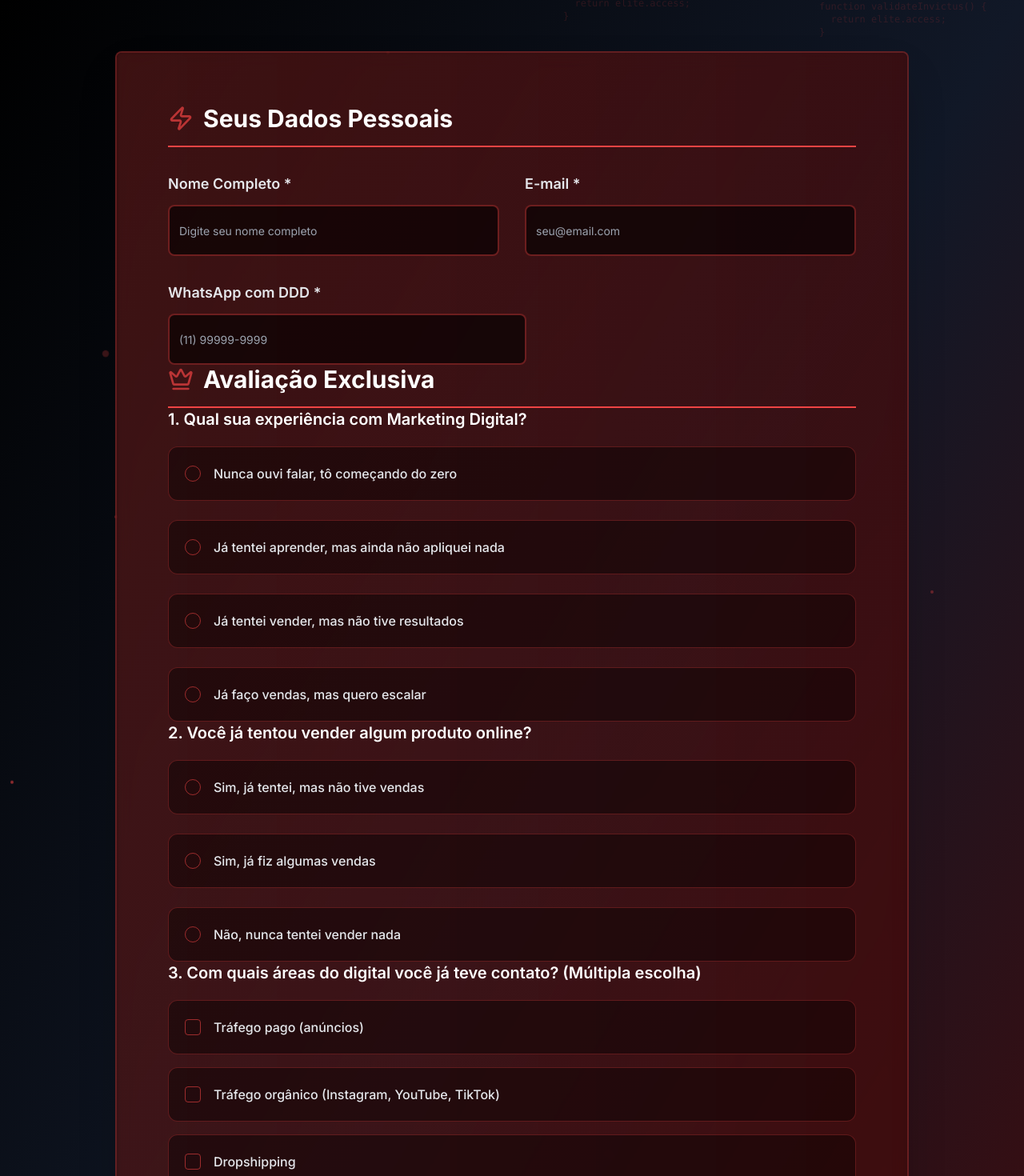
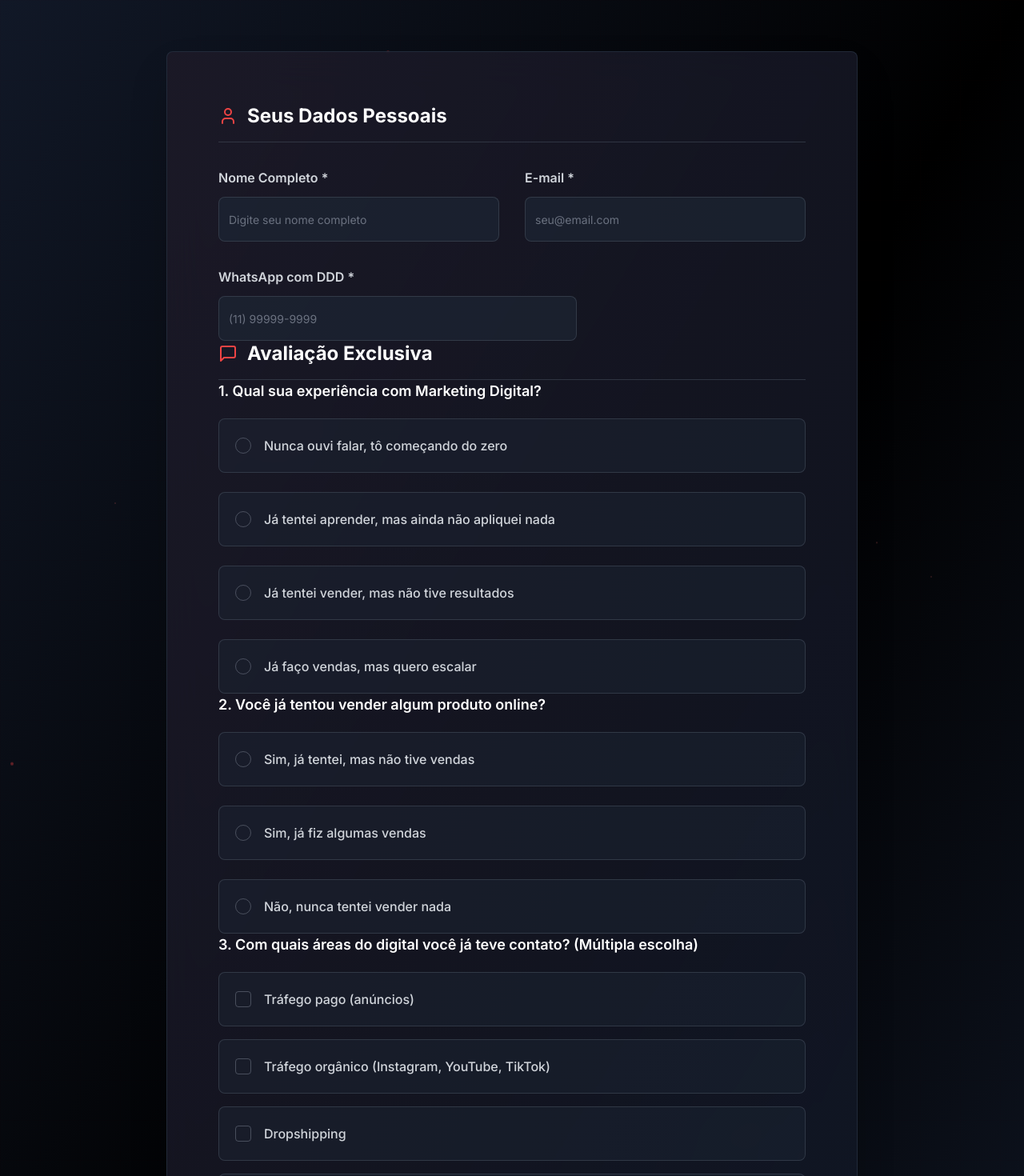
Before and after one commit to mrrichbig/invictusquiznomarc, a Next.js app: page /quiz in a window 1280 px wide. Shown: the top 1470 px of the page at 80% size. Built offline with nearby package versions, Linux system fonts and the light colour scheme; a web font is replaced by a local one.

Commit message:
style: apply dark cyber modern design to quiz pages
#VERCEL_SKIP

Co-authored-by: null <215755974+mrrichbig@users.noreply.github.com>

```diff
--- a/app/quiz/page.tsx
+++ b/app/quiz/page.tsx
@@ -10,7 +10,7 @@ import { Checkbox } from "@/components/ui/checkbox"
 import { Textarea } from "@/components/ui/textarea"
 import { Card, CardContent } from "@/components/ui/card"
 import { useRouter } from "next/navigation"
-import { Crown, Zap } from "lucide-react"
+import { Crown, User, MessageSquare } from "lucide-react"
 
 export default function InvictusQuiz() {
   const router = useRouter()
@@ -99,15 +99,16 @@ export default function InvictusQuiz() {
   }
 
   return (
-    <div
-      className={`min-h-screen ${isMobile ? "mobile-bg-simple" : "bg-gradient-to-br from-black via-gray-900 to-red-950"} relative overflow-hidden pt-8`}
-    >
-      {/* Optimized Background Effects */}
+    <div className={`min-h-screen bg-gradient-to-br from-gray-900 via-black to-gray-900 relative overflow-hidden pt-8`}>
+      {/* Clean Cyber Background Effects */}
       <div className="absolute inset-0">
+        {/* Minimal floating particles */}
         {[...Array(isMobile ? 5 : 15)].map((_, i) => (
           <div
             key={i}
-            className={`absolute w-1 h-1 bg-red-500/60 rounded-full animate-float-mobile ${isMobile && i > 3 ? "mobile-particles" : ""}`}
+            className={`absolute rounded-full ${
+              i % 2 === 0 ? "w-1 h-1 bg-red-500/40" : "w-0.5 h-0.5 bg-red-400/30"
+            } animate-float-mobile`}
             style={{
               left: `${Math.random() * 100}%`,
               top: `${Math.random() * 100}%`,
@@ -117,63 +118,48 @@ export default function InvictusQuiz() {
           />
         ))}
 
-        {/* Subtle Hacker Effects */}
+        {/* Clean geometric grid */}
         {!isMobile && (
-          <>
-            {/* Code Lines */}
-            <div className="absolute inset-0 pointer-events-none overflow-hidden">
-              {[...Array(4)].map((_, i) => (
-                <div
-                  key={`code-${i}`}
-                  className="absolute text-red-500/15 text-xs font-mono animate-code-scroll"
-                  style={{
-                    left: `${5 + i * 25}%`,
-                    animationDelay: `${i * 2}s`,
-                  }}
-                >
-                  <div>function validateInvictus() {"{"}</div>
-                  <div>&nbsp;&nbsp;return elite.access;</div>
-                  <div>{"}"}</div>
-                </div>
-              ))}
-            </div>
+          <div className="absolute inset-0 pointer-events-none opacity-10">
+            <div
+              className="absolute inset-0"
+              style={{
+                backgroundImage: `
+                linear-gradient(rgba(239, 68, 68, 0.1) 1px, transparent 1px),
+                linear-gradient(90deg, rgba(239, 68, 68, 0.1) 1px, transparent 1px)
+              `,
+                backgroundSize: "50px 50px",
+              }}
+            ></div>
+          </div>
+        )}
 
-            {/* Network Nodes */}
-            <div className="absolute inset-0 pointer-events-none">
-              {[...Array(6)].map((_, i) => (
-                <div
-                  key={`node-${i}`}
-                  className="absolute w-2 h-2 bg-red-500/30 rounded-full animate-network-pulse"
-                  style={{
-                    left: `${10 + i * 15}%`,
-                    top: `${20 + (i % 3) * 25}%`,
-                    animationDelay: `${i * 0.7}s`,
-                  }}
-                />
-              ))}
-            </div>
-          </>
+        {/* Subtle cyber elements */}
+        {!isMobile && (
+          <div className="absolute inset-0 pointer-events-none">
+            <div className="absolute top-1/4 left-1/4 text-red-500/20 text-xs font-mono">[QUIZ_ACTIVE]</div>
+            <div className="absolute bottom-1/3 right-1/4 text-red-400/20 text-xs font-mono">[SCANNING]</div>
+          </div>
         )}
       </div>
 
-      {/* Elegant Main Content */}
-      <div className={`container mx-auto px-4 ${isMobile ? "py-4" : "py-8"} ${isMobile ? "max-w-full" : "max-w-5xl"}`}>
+      {/* Main Content */}
+      <div className={`container mx-auto px-4 ${isMobile ? "py-4" : "py-8"} ${isMobile ? "max-w-full" : "max-w-4xl"}`}>
         <Card
-          className={`border-2 border-red-500/40 shadow-2xl bg-black/60 backdrop-blur-md transition-all duration-1000 overflow-hidden relative ${
+          className={`border border-gray-700/50 shadow-2xl bg-gray-900/80 backdrop-blur-xl transition-all duration-1000 overflow-hidden relative ${
             isVisible ? "opacity-100 translate-y-0" : "opacity-0 translate-y-10"
           }`}
         >
-          <div className="absolute inset-0 bg-gradient-to-br from-red-500/10 to-transparent opacity-50"></div>
-          <div className="absolute -inset-1 bg-gradient-to-r from-red-500/30 to-red-600/30 rounded-lg blur-sm animate-pulse-mobile"></div>
+          <div className="absolute inset-0 bg-gradient-to-br from-red-500/5 to-transparent"></div>
 
           <CardContent className={`${isMobile ? "p-6" : "p-12 md:p-16"} relative z-10`}>
             <form onSubmit={handleSubmit} className={`space-y-${isMobile ? "8" : "12"}`}>
-              {/* Elegant Personal Data Section */}
+              {/* Personal Data Section */}
               <div className={`space-y-${isMobile ? "6" : "8"}`}>
                 <h2
-                  className={`${isMobile ? "text-xl" : "text-3xl"} font-modern font-bold text-white border-b-2 border-red-500 pb-4 flex items-center gap-3 animate-slide-up-mobile`}
+                  className={`${isMobile ? "text-xl" : "text-2xl"} font-modern font-bold text-white border-b border-gray-600/50 pb-4 flex items-center gap-3 animate-slide-up-mobile`}
                 >
-                  <Zap className={`${isMobile ? "h-5 w-5" : "h-8 w-8"} text-red-500 animate-pulse-mobile`} />
+                  <User className={`${isMobile ? "h-5 w-5" : "h-6 w-6"} text-red-500`} />
                   Seus Dados Pessoais
                 </h2>
 
@@ -181,7 +167,7 @@ export default function InvictusQuiz() {
                   <div className="space-y-3 animate-fade-in-mobile delay-mobile-100">
                     <Label
                       htmlFor="nome"
-                      className={`${isMobile ? "text-base" : "text-lg"} font-modern font-semibold text-gray-200`}
+                      className={`${isMobile ? "text-sm" : "text-base"} font-modern font-semibold text-gray-300`}
                     >
                       Nome Completo *
                     </Label>
@@ -191,7 +177,7 @@ export default function InvictusQuiz() {
                       required
                       value={formData.nome}
                       onChange={(e) => setFormData((prev) => ({ ...prev, nome: e.target.value }))}
-                      className={`${isMobile ? "h-14 text-base" : "h-16 text-lg"} border-2 border-red-500/40 focus:border-red-500 bg-black/60 text-white placeholder:text-gray-400 transition-all duration-300 focus-mobile mobile-button touch-action-manipulation font-modern rounded-lg`}
+                      className={`${isMobile ? "h-12 text-base" : "h-14 text-lg"} border border-gray-600/50 focus:border-red-500 bg-gray-800/60 text-white placeholder:text-gray-500 transition-all duration-300 focus-mobile mobile-button touch-action-manipulation font-modern rounded-lg backdrop-blur-sm`}
                       placeholder="Digite seu nome completo"
                     />
                   </div>
@@ -199,18 +185,17 @@ export default function InvictusQuiz() {
                   <div className="space-y-3 animate-fade-in-mobile delay-mobile-200">
                     <Label
                       htmlFor="email"
-                      className={`${isMobile ? "text-base" : "text-lg"} font-modern font-semibold text-gray-200`}
+                      className={`${isMobile ? "text-sm" : "text-base"} font-modern font-semibold text-gray-300`}
                     >
                       E-mail *
                     </Label>
                     <Input
                       id="email"
-                      id="input-email"
                       type="email"
                       required
                       value={formData.email}
                       onChange={(e) => setFormData((prev) => ({ ...prev, email: e.target.value }))}
-                      className={`${isMobile ? "h-14 text-base" : "h-16 text-lg"} border-2 border-red-500/40 focus:border-red-500 bg-black/60 text-white placeholder:text-gray-400 transition-all duration-300 focus-mobile mobile-button touch-action-manipulation font-modern rounded-lg`}
+                      className={`${isMobile ? "h-12 text-base" : "h-14 text-lg"} border border-gray-600/50 focus:border-red-500 bg-gray-800/60 text-white placeholder:text-gray-500 transition-all duration-300 focus-mobile mobile-button touch-action-manipulation font-modern rounded-lg backdrop-blur-sm`}
                       placeholder="seu@email.com"
                     />
                   </div>
@@ -219,35 +204,34 @@ export default function InvictusQuiz() {
                 <div className="space-y-3 animate-fade-in-mobile delay-mobile-300">
                   <Label
                     htmlFor="whatsapp"
-                    className={`${isMobile ? "text-base" : "text-lg"} font-modern font-semibold text-gray-200`}
+                    className={`${isMobile ? "text-sm" : "text-base"} font-modern font-semibold text-gray-300`}
                   >
                     WhatsApp com DDD *
                   </Label>
                   <Input
                     id="whatsapp"
-                    id="input-whatsapp"
                     type="tel"
                     required
                     value={formData.whatsapp}
                     onChange={(e) => setFormData((prev) => ({ ...prev, whatsapp: e.target.value }))}
-                    className={`${isMobile ? "h-14 text-base w-full" : "h-16 text-lg max-w-md"} border-2 border-red-500/40 focus:border-red-500 bg-black/60 text-white placeholder:text-gray-400 transition-all duration-300 focus-mobile mobile-button touch-action-manipulation font-modern rounded-lg`}
+                    className={`${isMobile ? "h-12 text-base w-full" : "h-14 text-lg max-w-md"} border border-gray-600/50 focus:border-red-500 bg-gray-800/60 text-white placeholder:text-gray-500 transition-all duration-300 focus-mobile mobile-button touch-action-manipulation font-modern rounded-lg backdrop-blur-sm`}
                     placeholder="(11) 99999-9999"
                   />
                 </div>
               </div>
 
-              {/* Elegant Questions Section */}
+              {/* Questions Section */}
               <div className={`space-y-${isMobile ? "8" : "10"}`}>
                 <h2
-                  className={`${isMobile ? "text-xl" : "text-3xl"} font-modern font-bold text-white border-b-2 border-red-500 pb-4 flex items-center gap-3 animate-slide-up-mobile delay-mobile-400`}
+                  className={`${isMobile ? "text-xl" : "text-2xl"} font-modern font-bold text-white border-b border-gray-600/50 pb-4 flex items-center gap-3 animate-slide-up-mobile delay-mobile-400`}
                 >
-                  <Crown className={`${isMobile ? "h-5 w-5" : "h-8 w-8"} text-red-500 animate-pulse-mobile`} />
+                  <MessageSquare className={`${isMobile ? "h-5 w-5" : "h-6 w-6"} text-red-500`} />
                   Avaliação Exclusiva
                 </h2>
 
-                {/* Elegant Question 1 */}
+                {/* Question 1 */}
                 <div className="space-y-5 animate-fade-in-mobile delay-mobile-500">
-                  <Label className={`${isMobile ? "text-lg" : "text-xl"} font-modern font-semibold text-white`}>
+                  <Label className={`${isMobile ? "text-base" : "text-lg"} font-modern font-semibold text-white`}>
                     1. Qual sua experiência com Marketing Digital?
                   </Label>
                   <RadioGroup
@@ -263,12 +247,16 @@ export default function InvictusQuiz() {
                     ].map((option, index) => (
                       <div
                         key={option}
-                        className={`flex items-center space-x-4 ${isMobile ? "p-4" : "p-5"} rounded-xl border border-red-500/30 hover:border-red-500/60 bg-black/40 hover:bg-black/60 transition-all duration-300 group touch-action-manipulation mobile-button backdrop-blur-sm`}
+                        className={`flex items-center space-x-4 ${isMobile ? "p-4" : "p-5"} rounded-lg border border-gray-600/50 hover:border-gray-500/70 bg-gray-800/40 hover:bg-gray-700/60 transition-all duration-300 group touch-action-manipulation mobile-button backdrop-blur-sm`}
                       >
-                        <RadioGroupItem value={option} id={option} className="border-red-500/60 text-red-500 w-5 h-5" />
+                        <RadioGroupItem
+                          value={option}
+                          id={option}
+                          className="border-gray-500/60 text-red-500 w-5 h-5"
+                        />
                         <Label
                           htmlFor={option}
-                          className={`${isMobile ? "text-sm" : "text-base"} cursor-pointer flex-1 text-gray-200 group-hover:text-white transition-colors duration-300 font-modern leading-relaxed`}
+                          className={`${isMobile ? "text-sm" : "text-base"} cursor-pointer flex-1 text-gray-300 group-hover:text-white transition-colors duration-300 font-modern leading-relaxed`}
                         >
                           {option}
                         </Label>
@@ -277,9 +265,9 @@ export default function InvictusQuiz() {
                   </RadioGroup>
                 </div>
 
-                {/* Elegant Question 2 */}
+                {/* Question 2 */}
                 <div className="space-y-5 animate-fade-in-mobile delay-mobile-500">
-                  <Label className={`${isMobile ? "text-lg" : "text-xl"} font-modern font-semibold text-white`}>
+                  <Label className={`${isMobile ? "text-base" : "text-lg"} font-modern font-semibold text-white`}>
                     2. Você já tentou vender algum produto online?
                   </Label>
                   <RadioGroup
@@ -294,12 +282,16 @@ export default function InvictusQuiz() {
                     ].map((option, index) => (
                       <div
                         key={option}
-                        className={`flex items-center space-x-4 ${isMobile ? "p-4" : "p-5"} rounded-xl border border-red-500/30 hover:border-red-500/60 bg-black/40 hover:bg-black/60 transition-all duration-300 group touch-action-manipulation mobile-button backdrop-blur-sm`}
+                        className={`flex items-center space-x-4 ${isMobile ? "p-4" : "p-5"} rounded-lg border border-gray-600/50 hover:border-gray-500/70 bg-gray-800/40 hover:bg-gray-700/60 transition-all duration-300 group touch-action-manipulation mobile-button backdrop-blur-sm`}
                       >
-                        <RadioGroupItem value={option} id={option} className="border-red-500/60 text-red-500 w-5 h-5" />
+                        <RadioGroupItem
+                          value={option}
+                          id={option}
+                          className="border-gray-500/60 text-red-500 w-5 h-5"
+                        />
                         <Label
                           htmlFor={option}
-                          className={`${isMobile ? "text-sm" : "text-base"} cursor-pointer flex-1 text-gray-200 group-hover:text-white transition-colors duration-300 font-modern leading-relaxed`}
+                          className={`${isMobile ? "text-sm" : "text-base"} cursor-pointer flex-1 text-gray-300 group-hover:text-white transition-colors duration-300 font-modern leading-relaxed`}
                         >
                           {option}
                         </Label>
@@ -308,9 +300,9 @@ export default function InvictusQuiz() {
                   </RadioGroup>
                 </div>
 
-                {/* Elegant Question 3 */}
+                {/* Question 3 */}
                 <div className="space-y-5 animate-fade-in-mobile delay-mobile-500">
-                  <Label className={`${isMobile ? "text-lg" : "text-xl"} font-modern font-semibold text-white`}>
+                  <Label className={`${isMobile ? "text-base" : "text-lg"} font-modern font-semibold text-white`}>
                     3. Com quais áreas do digital você já teve contato? (Múltipla escolha)
                   </Label>
                   <div className="space-y-4">
@@ -324,17 +316,17 @@ export default function InvictusQuiz() {
                     ].map((area, index) => (
                       <div
                         key={area}
-                        className={`flex items-center space-x-4 ${isMobile ? "p-4" : "p-5"} rounded-xl border border-red-500/30 hover:border-red-500/60 bg-black/40 hover:bg-black/60 transition-all duration-300 group touch-action-manipulation mobile-button backdrop-blur-sm`}
+                        className={`flex items-center space-x-4 ${isMobile ? "p-4" : "p-5"} rounded-lg border border-gray-600/50 hover:border-gray-500/70 bg-gray-800/40 hover:bg-gray-700/60 transition-all duration-300 group touch-action-manipulation mobile-button backdrop-blur-sm`}
                       >
                         <Checkbox
                           id={area}
                           checked={formData.areasContato.includes(area)}
                           onCheckedChange={(checked) => handleAreasChange(area, checked as boolean)}
-                          className="border-red-500/60 data-[state=checked]:bg-red-500 data-[state=checked]:border-red-500 transition-all duration-300 w-5 h-5"
+                          className="border-gray-500/60 data-[state=checked]:bg-red-500 data-[state=checked]:border-red-500 transition-all duration-300 w-5 h-5"
                         />
                         <Label
                           htmlFor={area}
-                          className={`${isMobile ? "text-sm" : "text-base"} cursor-pointer flex-1 text-gray-200 group-hover:text-white transition-colors duration-300 font-modern leading-relaxed`}
+                          className={`${isMobile ? "text-sm" : "text-base"} cursor-pointer flex-1 text-gray-300 group-hover:text-white transition-colors duration-300 font-modern leading-relaxed`}
                         >
                           {area}
                         </Label>
@@ -343,11 +335,11 @@ export default function InvictusQuiz() {
                   </div>
                 </div>
 
-                {/* Elegant Question 4 */}
+                {/* Question 4 */}
                 <div className="space-y-5 animate-fade-in-mobile delay-mobile-500">
                   <Label
                     htmlFor="impedimento"
-                    className={`${isMobile ? "text-lg" : "text-xl"} font-modern font-semibold text-white`}
+                    className={`${isMobile ? "text-base" : "text-lg"} font-modern font-semibold text-white`}
                   >
                     4. O que está te impedindo de vencer hoje?
                   </Label>
@@ -355,17 +347,17 @@ export default function InvictusQuiz() {
                     id="impedimento"
                     value={formData.impedimento}
                     onChange={(e) => setFormData((prev) => ({ ...prev, impedimento: e.target.value }))}
-                    className={`${isMobile ? "min-h-[120px] text-base" : "min-h-[140px] text-lg"} border-2 border-red-500/40 focus:border-red-500 bg-black/60 text-white placeholder:text-gray-400 transition-all duration-300 focus-mobile touch-action-manipulation font-modern rounded-lg leading-relaxed`}
+                    className={`${isMobile ? "min-h-[120px] text-base" : "min-h-[140px] text-lg"} border border-gray-600/50 focus:border-red-500 bg-gray-800/60 text-white placeholder:text-gray-500 transition-all duration-300 focus-mobile touch-action-manipulation font-modern rounded-lg leading-relaxed backdrop-blur-sm`}
                     placeholder="Descreva os principais obstáculos que você enfrenta..."
                   />
                 </div>
               </div>
 
-              {/* Submit Button - Fixed for Mobile */}
+              {/* Submit Button */}
               <div className={`pt-${isMobile ? "8" : "10"} animate-fade-in-mobile delay-mobile-500`}>
                 <Button
                   type="submit"
-                  className={`w-full ${isMobile ? "h-16 px-4" : "h-20 px-8"} font-modern font-bold bg-gradient-to-r from-red-600 to-red-700 hover:from-red-700 hover:to-red-800 text-white shadow-2xl transform transition-all duration-500 border-2 border-red-500 hover:border-red-400 group relative overflow-hidden mobile-button touch-action-manipulation tap-highlight-none active:animate-button-press rounded-xl ${!isMobile ? "hover:scale-105" : ""}`}
+                  className={`w-full ${isMobile ? "h-16 px-4" : "h-20 px-8"} font-modern font-bold bg-gradient-to-r from-red-600 to-red-700 hover:from-red-700 hover:to-red-800 text-white shadow-2xl transform transition-all duration-500 border border-gray-600/50 hover:border-red-400 group relative overflow-hidden mobile-button touch-action-manipulation tap-highlight-none active:animate-button-press rounded-xl ${!isMobile ? "hover:scale-105" : ""}`}
                 >
                   <div className="absolute inset-0 bg-gradient-to-r from-red-500/40 to-red-600/40 rounded-xl blur-xl transition-all duration-500 animate-pulse-mobile"></div>
                   <div className="flex items-center justify-center w-full">
@@ -388,11 +380,10 @@ export default function InvictusQuiz() {
         </Card>
       </div>
 
-      {/* Elegant Footer */}
-      <div className="bg-black/80 py-8 border-t border-red-500/30 relative backdrop-blur-sm">
-        <div className="absolute inset-0 bg-gradient-to-r from-transparent via-red-500/10 to-transparent"></div>
+      {/* Clean Footer */}
+      <div className="bg-gray-900/60 py-6 border-t border-gray-700/30 relative backdrop-blur-sm">
         <div className="container mx-auto px-4 text-center relative">
-          <p className={`text-gray-400 ${isMobile ? "text-xs" : "text-sm"} font-modern animate-fade-in-mobile`}>
+          <p className={`text-gray-500 ${isMobile ? "text-xs" : "text-sm"} font-modern`}>
             © 2024 Invictus Quiz. Todos os direitos reservados.
           </p>
         </div>
```
Also changed, not shown: app/page.tsx (+32 -97 lines).
